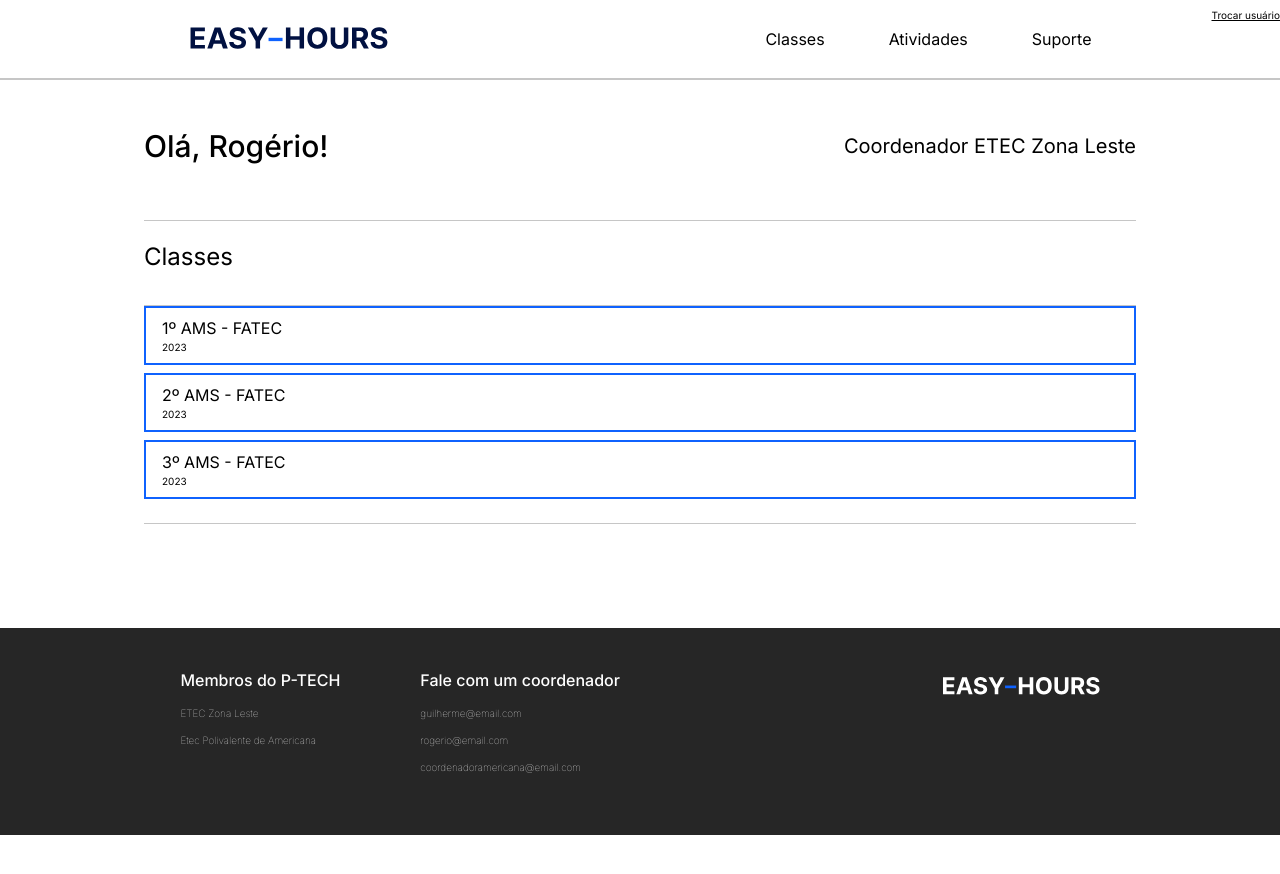
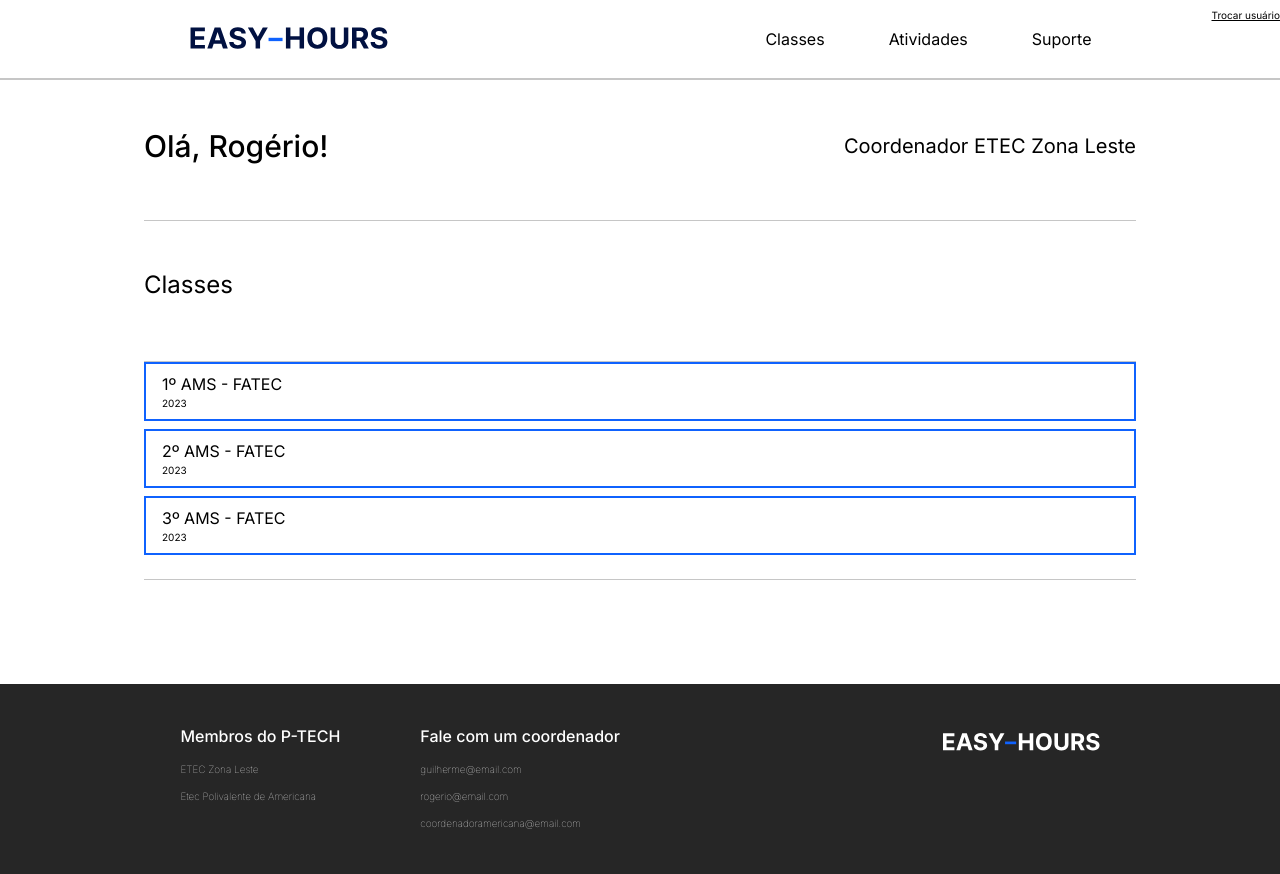
Before and after one commit to gabrielMendes21/tcc-etecZL, a Next.js app in the folder front/: page / in a window 1280 px wide. Both pictures are taken after a click on the element "Trocar usuário". Shown: the top 874 px of the page. Before the commit the page ends 835 px from the top, so only its background shows below. Built offline with nearby package versions, Linux system fonts and the light colour scheme.

Commit message:
fix spacing

```diff
--- a/front/src/components/H2.jsx
+++ b/front/src/components/H2.jsx
@@ -1,7 +1,7 @@
 export default function H2({ title }) {
   return (
     <div>
-      <h2 className="text-base md:text-2xl mt-5 mb-8">{title}</h2>
+      <h2 className="text-base mt-5 py-7 md:text-2xl md:mb-8">{title}</h2>
       <hr className="border-[#C6C6C6]" />
     </div>
   )
```
